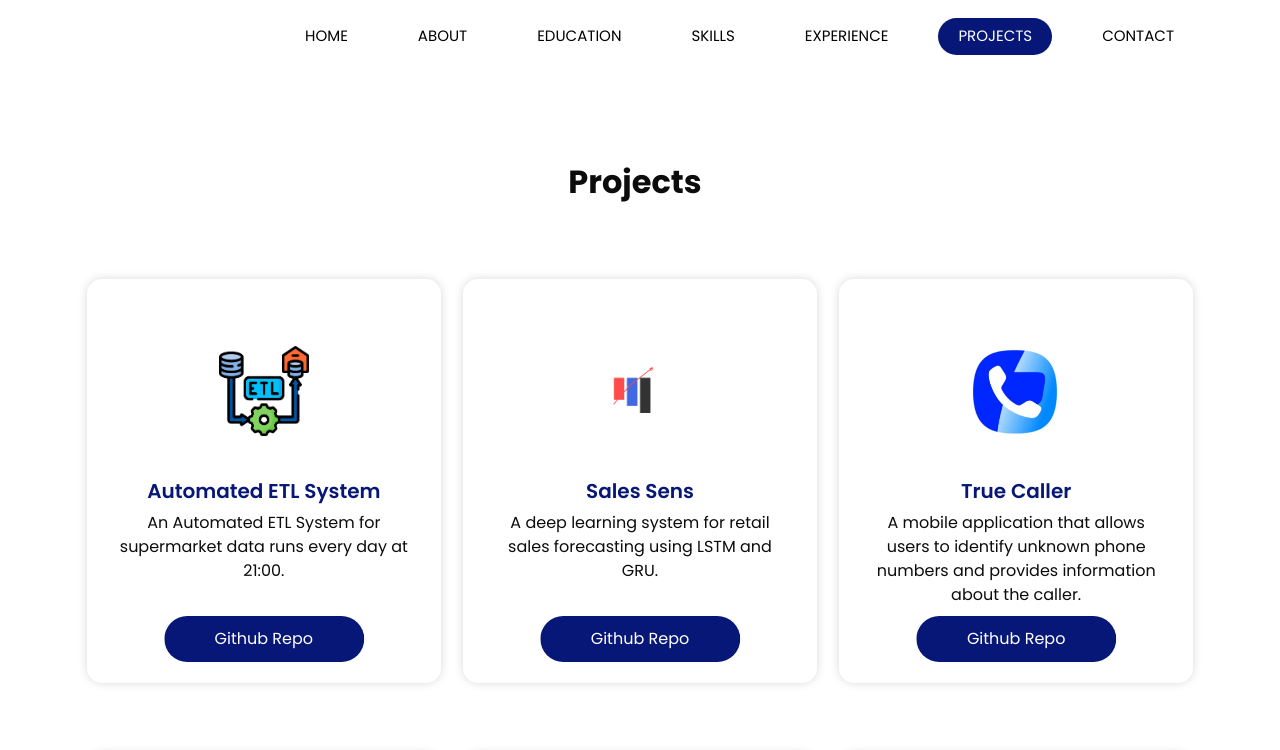
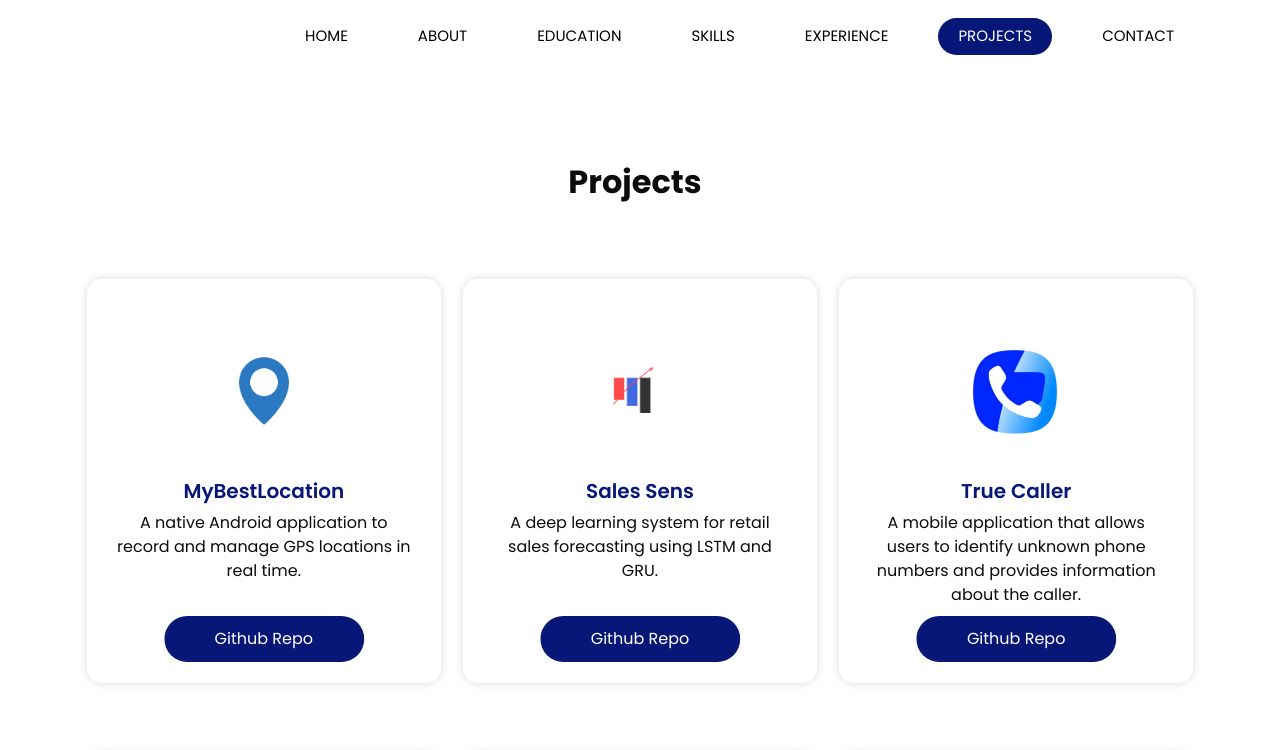
Before and after one commit to OnsElfekih/portfolio, a website: page projects.html in a window 1280 px wide. Shown: the top 750 px of the page. Drawn offline with nearby package versions, Linux system fonts and the light colour scheme.

Commit message:
portfolio

```diff
--- a/projects.html
+++ b/projects.html
@@ -87,13 +87,13 @@
       <div class="service_container">
              <div class="box">
     <div class="img-box">
-      <img src="images/téléchargement.png" class="img1" alt="automated ETL System Logo">
+      <img src="images/location.png" class="img1" alt="location">
     </div>
     <div class="detail-box">
-      <h5>Automated ETL System</h5>
-      <p>An Automated ETL System for supermarket data runs every day at 21:00.</p>
+      <h5>MyBestLocation</h5>
+      <p>A native Android application to record and manage GPS locations in real time.</p>
       <div class="btn-box">
-        <a href="https://github.com/OnsElfekih/AutomatedETLSystem.git" class="btn">Github Repo</a>
+        <a href="https://github.com/OnsElfekih/MyBestLocation.git" class="btn">Github Repo</a>
       </div>
     </div>
       </div>
```
Also changed, not shown: index.html (+5 -5 lines), images/location.png (added).
